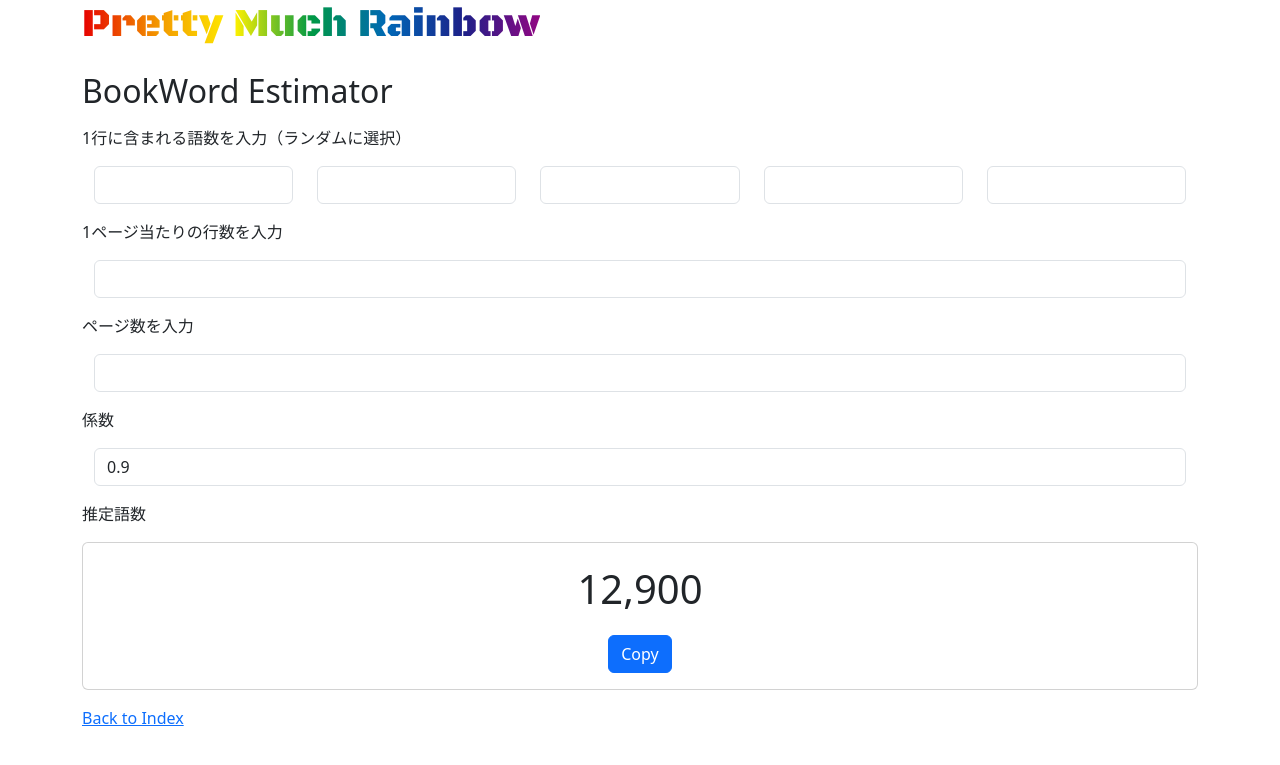
After one commit to hirotoe0112/pretty_much_rainbow, a Django app: page /words/ in a window 1280 px wide. The commit adds this page. Shown: the top 765 px of the page. Run offline with Django 5.2, Linux system fonts and the light colour scheme; some libraries are stand-ins or nearby versions.

Commit message:
bookwords estimator

```diff
--- /dev/null
+++ b/apps/words/admin.py
@@ -0,0 +1,3 @@
+from django.contrib import admin
+
+# Register your models here.
--- /dev/null
+++ b/apps/words/apps.py
@@ -0,0 +1,6 @@
+from django.apps import AppConfig
+
+
+class WordsConfig(AppConfig):
+    default_auto_field = 'django.db.models.BigAutoField'
+    name = 'words'
--- /dev/null
+++ b/apps/words/models.py
@@ -0,0 +1,3 @@
+from django.db import models
+
+# Create your models here.
--- /dev/null
+++ b/apps/words/tests.py
@@ -0,0 +1,3 @@
+from django.test import TestCase
+
+# Create your tests here.
--- /dev/null
+++ b/apps/words/urls.py
@@ -0,0 +1,6 @@
+from django.urls import path
+from . import views
+
+app_name = "words"
+
+urlpatterns = [path("", views.index, name="index")]
--- /dev/null
+++ b/apps/words/views.py
@@ -0,0 +1,7 @@
+from django.shortcuts import render
+
+
+# Create your views here.
+def index(request):
+    context = {}
+    return render(request, "words/index.html", context)
--- a/config/urls.py
+++ b/config/urls.py
@@ -22,5 +22,6 @@ urlpatterns = [
     path("", include("apps.index.urls")),
     path("polls/", include("apps.polls.urls")),
     path("iss/", include("apps.iss.urls")),
+    path("words/", include("apps.words.urls")),
     path("admin/", admin.site.urls),
 ]
--- /dev/null
+++ b/templates/words/index.html
@@ -0,0 +1,66 @@
+{% extends 'base.html' %}
+
+{% block custom_css %}
+{% endblock custom_css %}
+
+{% block content %}
+<div class="mt-3">
+  <h2 class="menu_font">BookWord Estimator</h2>
+</div>
+<div class="mt-3 mb-3">
+  <p>1行に含まれる語数を入力（ランダムに選択）</p>
+  <div class="container words">
+    <div class="row">
+      <div class="col">
+        <input type="text" class="d-inline form-control">
+      </div>
+      <div class="col">
+        <input type="text" class="d-inline form-control">
+      </div>
+      <div class="col">
+        <input type="text" class="d-inline form-control">
+      </div>
+      <div class="col">
+        <input type="text" class="d-inline form-control">
+      </div>
+      <div class="col">
+        <input type="text" class="d-inline form-control">
+      </div>
+    </div>
+  </div>
+  <p class="mt-3">1ページ当たりの行数を入力</p>
+  <div class="container line">
+    <div class="row">
+      <div class="col">
+        <input type="text" class="d-inline form-control">
+      </div>
+    </div>
+  </div>
+  <p class="mt-3">ページ数を入力</p>
+  <div class="container page">
+    <div class="row">
+      <div class="col">
+        <input type="text" class="d-inline form-control">
+      </div>
+    </div>
+  </div>
+  <p class="mt-3">係数</p>
+  <div class="container rate">
+    <div class="row">
+      <div class="col">
+        <input type="text" class="d-inline form-control" value="0.9">
+      </div>
+    </div>
+  </div>
+  <p class="mt-3">推定語数</p>
+  <div class="card text-center">
+    <div class="card-body">
+      <p class="card-text fs-1">12,900</p>
+      <a href="#" class="btn btn-primary">Copy</a>
+    </div>
+  </div>
+</div>
+<div>
+  <a href="{% url 'index:index' %}">Back to Index</a>
+</div>
+{% endblock content %}
```
Also changed, not shown: templates/index/index.html (+9 -5 lines), apps/words/__init__.py (added), apps/words/migrations/__init__.py (added).
